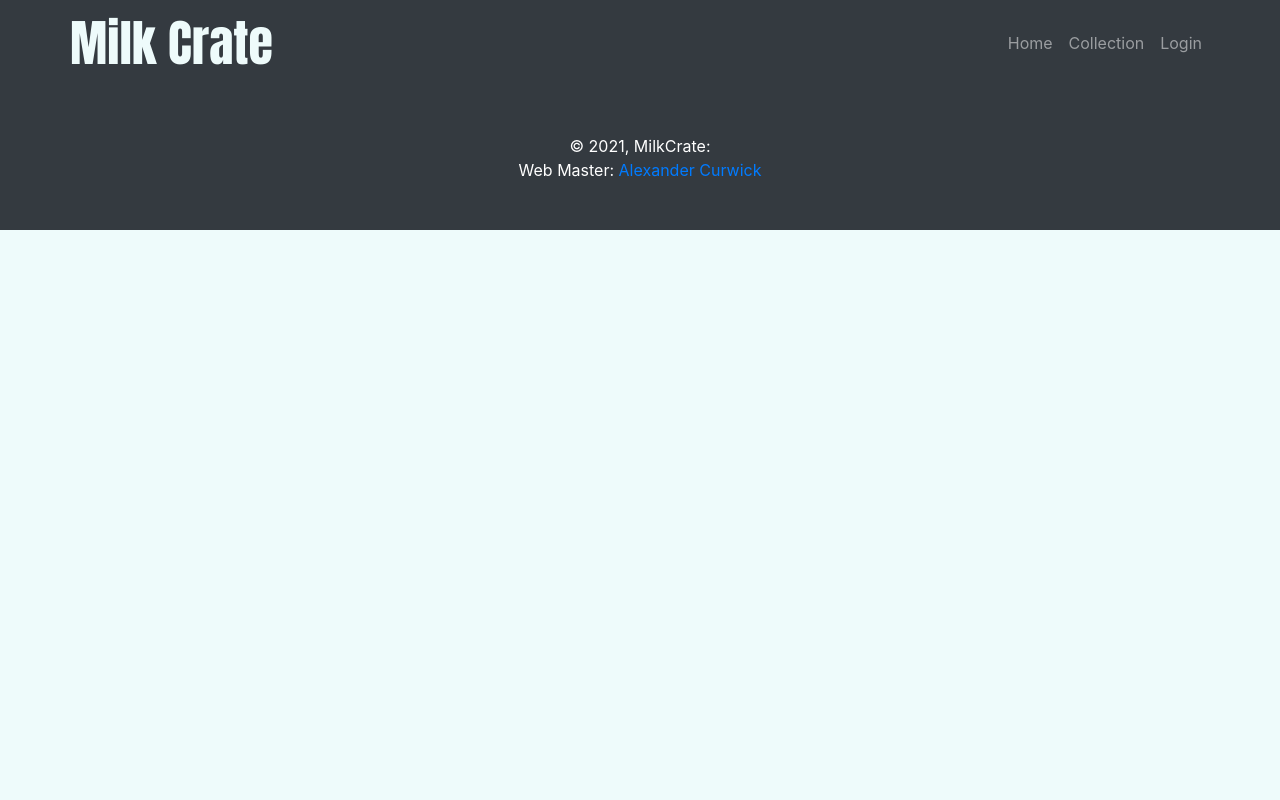
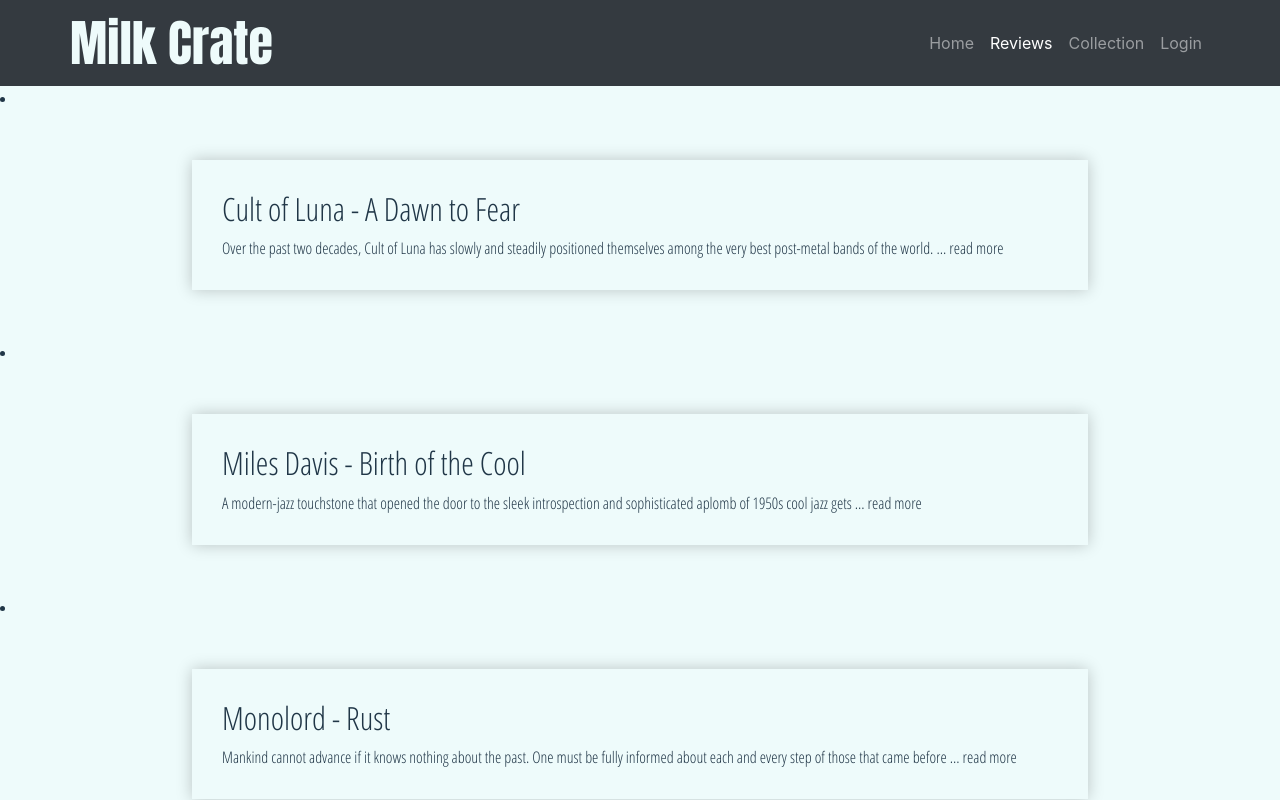
Before and after one commit to curwicka/milk-crate, a React (Create React App) app: page /reviews in a window 1280 px wide. Shown: the top 800 px of the page. Built offline with nearby package versions, Linux system fonts and the light colour scheme.

Commit message:
Created Review component and Reviews page

```diff
--- /dev/null
+++ b/public/reviews.json
@@ -0,0 +1,40 @@
+[{
+		"id": 0,
+		"title": "A Dawn to Fear",
+		"artist": "Cult of Luna",
+    "review": "Over the past two decades, Cult of Luna has slowly and steadily positioned themselves among the very best post-metal bands of the world. Their art of mixing ethereal light moments with doses of sludge driven heaviness is a sonic delight, earning hordes of fans over the years. They have also continuously grown their sonic sound base, with their expansive storytelling epics. Inspired by Fritz Lang’s film Metropolis, 2013’s Vertikal remains one of their strongest works to date, while 2016’s collaboration with Julie Christmas on Mariner showcased their melodic side, bringing even greater international attention and acclaim. A Dawn to Fear is different.",
+    "link": "https://everythingisnoise.net/reviews/cult-of-luna-a-dawn-to-fear/",
+    "maxLength": 136
+	},
+	{
+		"id": 1,
+		"title": "Birth of the Cool",
+		"artist": "Miles Davis",
+    "review": "A modern-jazz touchstone that opened the door to the sleek introspection and sophisticated aplomb of 1950s cool jazz gets an exquisite and essential vinyl reissue.",
+    "link": "https://pitchfork.com/reviews/albums/miles-davis-the-complete-birth-of-the-cool/",
+    "maxLength": 121
+	},
+	{
+		"id": 2,
+		"title": "Rust",
+		"artist": "Monolord",
+    "review": "Mankind cannot advance if it knows nothing about the past. One must be fully informed about each and every step of those that came before them—successes and failures—in order to go forward. This concept applies to everything; science, politics, philosophy, technology, and most importantly, the riff.",
+    "link": "https://www.pastemagazine.com/music/monolord/monolord-rust-review/",
+    "maxLength": 137
+	},
+	{
+		"id": 3,
+		"title": "Mind Control",
+		"artist": "Uncle Acid and the Deadbeats",
+    "review": "The genre of ‘psych’ is currently having its biggest resurgence since Pink Floyd’s Syd Barrett realised he quite enjoyed riding a two-wheeler and wanted to write a song about it. From Tame Impala’s blissed-out introversions to Toy’s kraut-inflected drones to the Byrds-indebted, paisley vibes of Temples, if you don’t sound like you’ve just dropped a tab of acid then 2013 doesn’t care. All of these bands fall on the prettier side of the genre. Read a review that doesn’t contain the word ‘hazy’ recently? Thought not. Cambridge’s Uncle Acid And The Deadbeats, however, eat hazy for breakfast.",
+    "link": "https://www.nme.com/reviews/reviews-various-artists-14322-309308",
+    "maxLength": 141
+	},
+	{
+		"id": 4,
+		"title": "Eternal Return",
+		"artist": "Windhand",
+    "review": "The Richmond doom-metal quartet strips away the excess, honing in on a grunge and psych-rock core and letting Dorthia Cottrell shine as an extraordinarily compelling singer and bandleader.",
+    "link": "https://pitchfork.com/reviews/albums/windhand-eternal-return/",
+    "maxLength": 148
+	}]
--- a/public/style.css
+++ b/public/style.css
@@ -230,22 +230,18 @@
  	-webkit-box-shadow:  0px 0px 15px rgba(0, 0, 0, 0.22);
 }
 
-/*.album-list button {
-	-moz-box-shadow: inset 0px 1px 0px 0px #007CC7;
-	-webkit-box-shadow: inset 0px 1px 0px 0px #007CC7;
-	box-shadow: inset 0px 1px 0px 0px #007CC7;
-	background-color: #007CC7;
-	border: 1px solid #4DA8DA;
-	display: inline-block;
-	cursor: pointer;
-	color: #FFFFFF;
-	font-family: 'Open Sans Condensed', sans-serif;
-	font-size: 14px;
-	padding: 8px 18px;
-	text-decoration: none;
-	text-transform: uppercase;
-}
+/**********
+ * Reviews
+ **********/
 
-.album-list button:hover {
-	background-color:#4DA8DA;
-}*/
+ .review-card {
+ 	font-family: 'Open Sans Condensed', arial, sans;
+ 	width: 70%;
+ 	padding: 30px;
+ 	background: #EEFBFB;
+ 	margin: 50px auto;
+ 	box-shadow: 0px 0px 15px rgba(0, 0, 0, 0.22);
+ 	-moz-box-shadow: 0px 0px 15px rgba(0, 0, 0, 0.22);
+ 	-webkit-box-shadow:  0px 0px 15px rgba(0, 0, 0, 0.22);
+
+ }
--- a/src/App.js
+++ b/src/App.js
@@ -1,6 +1,6 @@
 import React from "react";
 import { BrowserRouter as Router, Route, Switch } from "react-router-dom";
-import { Navigation, Footer, Home, Collection, Login } from "./components";
+import { Navigation, Footer, Home, Reviews, Collection, Login } from "./components";
 
 function App() {
   return (
@@ -9,6 +9,7 @@
         <Navigation />
         <Switch>
           <Route path="/" exact component={() => <Home />} />
+          <Route path="/reviews" exact component={() => <Reviews />} />
           <Route path="/collection" exact component={() => <Collection />} />
           <Route path="/login" exact component={() => <Login />} />
         </Switch>
--- a/src/components/Collection.jsx
+++ b/src/components/Collection.jsx
@@ -12,19 +12,12 @@
 
   componentDidMount() {
     axios
-      .get('../data.json')
+      .get('../collection.json')
       .then(({ data }) => {
         this.setState({ albums: data });
         this.setState({ nextAlbumId: data.length });
       });
   }
-
-  markAlbumAsDone = (id, done) =>
-    this.setState({
-      albums: this.state.albums.map(album =>
-        album.id === id ? { ...album, done } : album
-      )
-    });
 
   removeAlbum = id =>
     this.setState({
--- a/src/components/Navigation.jsx
+++ b/src/components/Navigation.jsx
@@ -19,6 +19,15 @@
                 <Link class="nav-link" to="/">
                   Home
                   <span class="sr-only">(current)</span>
+                </Link>
+              </li>
+              <li
+                class={`nav-item  ${
+                  props.location.pathname === "/reviews" ? "active" : ""
+                }`}
+              >
+                <Link class="nav-link" to="/reviews">
+                  Reviews
                 </Link>
               </li>
               <li
--- /dev/null
+++ b/src/components/Review.jsx
@@ -0,0 +1,30 @@
+import React, { useState } from 'react';
+
+function Review({ title, artist, review, maxLength, link }) {
+
+  const [hidden, setHidden] = useState(true);
+  const fullReview = <span><p>{review}</p><p><a href={link}>Read more here!</a></p></span>;
+
+  if (review.length <= maxLength) {
+    return
+      <div className="review-card">
+        <h2>{artist} - {title}</h2>
+        <p>{fullReview}</p>
+      </div>;
+  }
+
+  return (
+    <div className="review-card">
+      <h2>{artist} - {title}</h2>
+      {hidden ? `${review.substr(0, maxLength).trim()} ...` : fullReview}
+      {hidden ? (
+        <a onClick={() => setHidden(false)}> read more</a>
+      ) : (
+        <a onClick={() => setHidden(true)}> read less</a>
+      )}
+
+    </div>
+  );
+}
+
+export default Review;
--- /dev/null
+++ b/src/components/Reviews.jsx
@@ -0,0 +1,29 @@
+import React, { useEffect, useState } from "react";
+import Review from "./Review";
+
+function Reviews() {
+	const [reviews, setReviews] = useState([])
+
+	useEffect(() => {
+		fetch('../reviews.json')
+			.then((response) => response.json())
+			.then((data) => {
+				setReviews(data)
+			})
+	}, [])
+
+  return (
+		<div>
+			{reviews.map((review) => (
+				<li>
+          <Review title={review.title} artist={review.artist} review={review.review} maxLength={review.maxLength} link={review.link} />
+				</li>
+			))}
+		</div>
+	)
+}
+
+/*<h2>{review.artist} - {review.title}</h2>
+<p>{review.review}</p>*/
+
+export default Reviews;
--- a/src/components/index.js
+++ b/src/components/index.js
@@ -1,5 +1,6 @@
 export { default as Navigation } from "./Navigation";
 export { default as Footer } from "./Footer";
 export { default as Home } from "./Home";
+export { default as Reviews } from "./Reviews";
 export { default as Collection } from "./Collection";
 export { default as Login } from "./Login";
```
Also changed, not shown: public/collection.json (renamed from public/data.json, +17 -33 lines), src/components/About.jsx (deleted, +0 -30 lines), src/components/Contact.jsx (deleted, +0 -30 lines).
